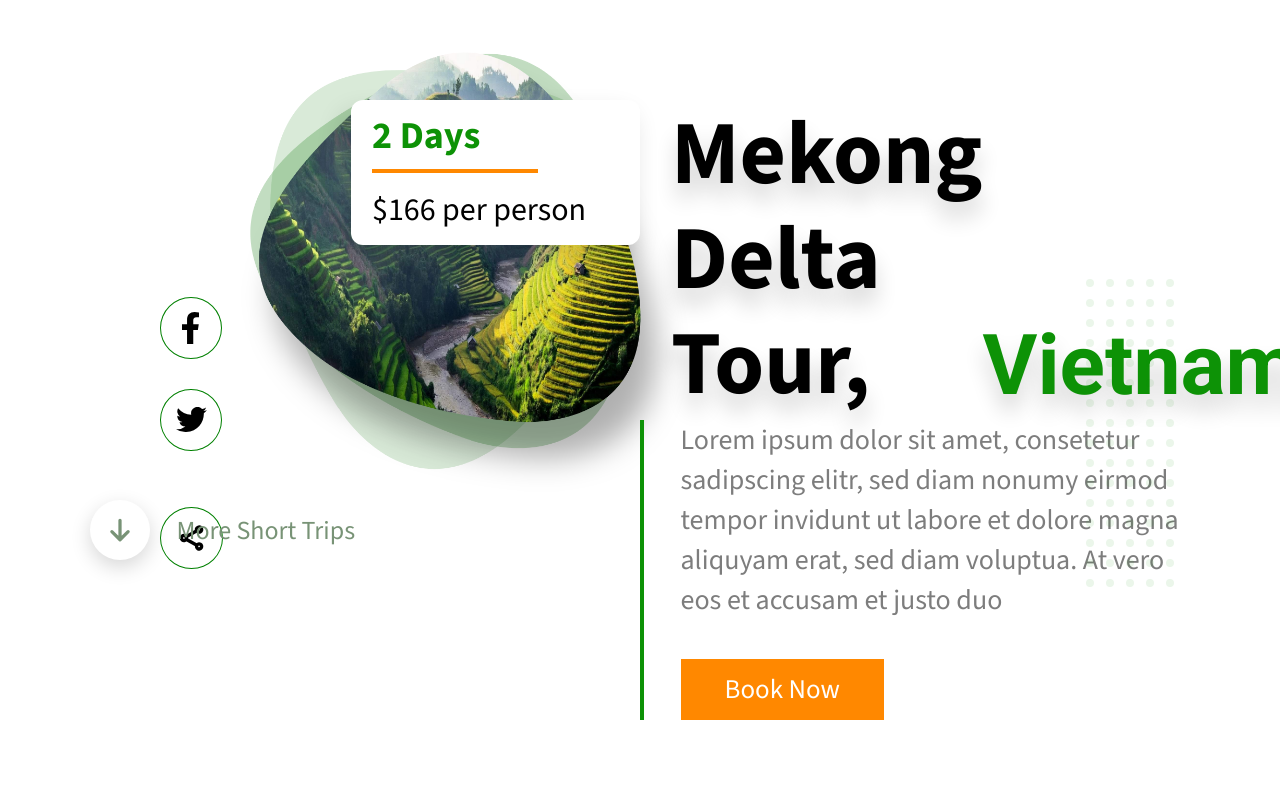
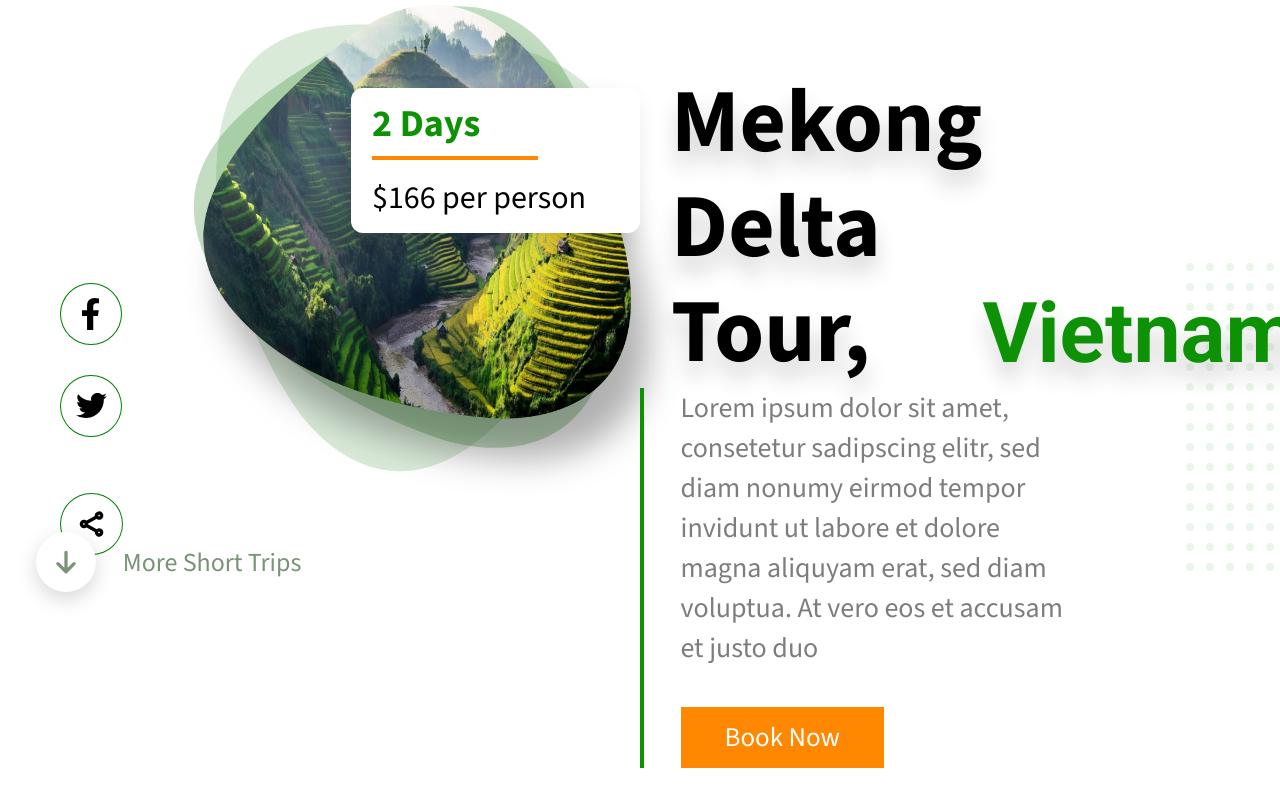
Before and after one commit to Terezie-Mazacova/Projekt-Vietnam-Mazacova, a plain HTML site: page index.html in a window 1280 px wide. Shown: the top 785 px of the page. Drawn offline with nearby package versions, Linux system fonts and the light colour scheme.

Commit message:
zapomenuté paddingy v scss

```diff
--- a/index.html
+++ b/index.html
@@ -86,6 +86,7 @@
 
                 <div class="right">
                     <img src="./img/main-page/Repeat Grid 11.png" alt="Abstract Motive" class="abstract-motive">
+                    <div class="right-container-padding">
                         <div class="intro-text">
                             <h1>Mekong Delta Tour,</h1>
                             <h2>Vietnam</h2>
@@ -96,8 +97,7 @@
 
                             <a href="booking.html" class="cta">Book Now</a>
                         </div>
-
-
+                    </div>
 
                     <div class="splide" role="group" aria-label="Splide Basic HTML Example">
                         <div class="splide__track">
@@ -162,8 +162,6 @@
                     <p class="more-trips-text">More Short Trips</p>
                 </div>
             </div>
-
-
         </section>
     </main>
 
--- a/pages/_main-page.scss
+++ b/pages/_main-page.scss
@@ -1,17 +1,19 @@
 // == INTRO SECTION ==
 .intro-section {
     display: flex;
-    padding: 100px;
+    padding-top: 68px;
+    padding-bottom: 61px;
 
     // == LEFTSIDE ==
     .left {
         width: 50%;
         position: relative;
+        padding-left: 35px;
 
         .intro-img {
             z-index: -1;
 
-            margin-top: -134px;
+            margin-top: -160px;
             margin-left: 80px;
             width: 100%;
         }
@@ -28,7 +30,7 @@
             padding: 8px 54px 13px 21px;
             border-radius: $radius-12;
             position: absolute;
-            top: 0;
+            top: 2%;
             right: 0;
 
             .trip-duration {
@@ -142,10 +144,13 @@
             right: 0;
         }
 
+        .right-container-padding {
+            padding-right: 207px;
 
             .intro-text {
                 display: flex;
                 align-items: flex-end;
+
 
                 h1 {
                     @include main-heading;
@@ -187,8 +192,8 @@
 
     .more-trips {
         position: absolute;
-    bottom: 30%;
-    left: 7%;
+        bottom: 26%;
+        left: 2.8%;
 
         display: flex;
         align-items: center;
@@ -228,3 +233,4 @@
     .trips-icon-svg {
         animation: bounce 1s infinite;
     }
+}
```
Also changed, not shown: style.css, 1 other file. Lines whose indentation alone changed are shown as unchanged.
